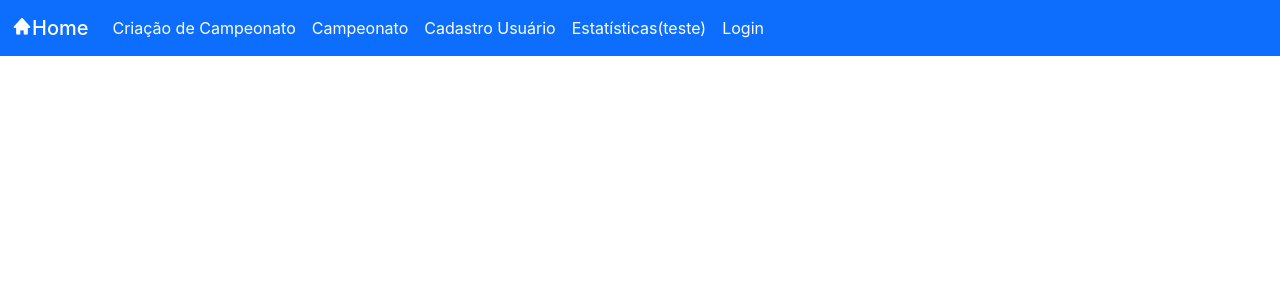
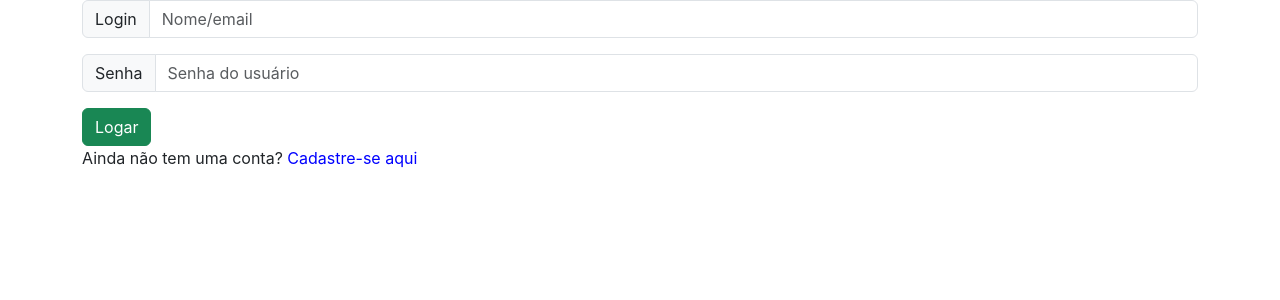
Before and after one commit to joao-eduardo17/tabelas-de-campeonatos, a React (Create React App) app in the folder frontend/: page / in a window 1280 px wide. Shown: the top 300 px of the page. Built offline with nearby package versions, Linux system fonts and the light colour scheme.

Commit message:
Criando a pagina de perfil e modal
Criando a pagina de perfil e parcialmente a de modal.

```diff
--- a/frontend/package.json
+++ b/frontend/package.json
@@ -13,6 +13,7 @@
     "axios": "^1.7.2",
     "bootstrap": "^5.3.3",
     "boxicons": "^2.1.4",
+    "frontend": "file:",
     "react": "^18.3.1",
     "react-dom": "^18.3.1",
     "react-scripts": "5.0.1",
--- a/frontend/src/components/navbar/index.tsx
+++ b/frontend/src/components/navbar/index.tsx
@@ -1,41 +1,47 @@
 /* eslint-disable jsx-a11y/anchor-is-valid */
-import { Component } from "react";
+import { Link } from "react-router-dom";
 
-type Props = {
-    paginas: string[]
-    mudaTela: Function
-}
-
-export default class Navbar extends Component<Props> {
-    render() {
+export default function Navbar() {
     const font = {
         color: "white",
         marginBottom: 0
-        }
+    };
 
     return (
         <nav className="navbar navbar-expand-lg bg-primary">
             <div className="container-fluid">
-                    <a className="navbar-brand h1" href="#" style={font} onClick={(e) => this.props.mudaTela("Home", e)}>
+                <Link className="navbar-brand h1" to="/home" style={font}>
                     <i className='bx bxs-home'></i>
                     Home
-                    </a>
+                </Link>
                 <button className="navbar-toggler" type="button" data-bs-toggle="collapse" data-bs-target="#navbarSupportedContent" aria-controls="navbarSupportedContent" aria-expanded="false" aria-label="Toggle navigation">
                     <span className="navbar-toggler-icon"></span>
                 </button>
                 <div className="collapse navbar-collapse" id="navbarSupportedContent">
                     <ul className="navbar-nav me-auto mb-2 mb-lg-0">
-                            {this.props.paginas.map((pagina, index) => (
-                                index > 0 ? (
                         <li className="nav-item">
-                                            <a className="nav-link active" aria-current="page" href="#" style={font} onClick={(e) => this.props.mudaTela(pagina, e)}>{pagina}</a>
+                            <Link className="nav-link active" to="/criacao-campeonato" style={font}>
+                                Criação de Campeonato
+                            </Link>
                         </li>
-                                ) : <></>
-                            ))}
+                        <li className="nav-item">
+                            <Link className="nav-link active" to="/campeonato" style={font}>
+                                Campeonato
+                            </Link>
+                        </li>
+                        <li className="nav-item">
+                            <Link className="nav-link active" to="/cadastro" style={font}>
+                                Cadastro Usuário
+                            </Link>
+                        </li>
+                        <li className="nav-item">
+                            <Link className="nav-link active" to="/estatisticas" style={font}>
+                                Estatísticas
+                            </Link>
+                        </li>
                     </ul>
                 </div>
             </div>
         </nav>
-        )
+    );
 }
-}
--- a/frontend/src/pages/cadastros/cadastro/index.tsx
+++ b/frontend/src/pages/cadastros/cadastro/index.tsx
@@ -19,10 +19,6 @@ export default class CadastroUsuario extends Component {
         this.confSenhaRef = createRef<HTMLInputElement>()
         this.cadastraUsuario = this.cadastraUsuario.bind(this)
     }
-
-    // componentDidMount(): void {
-
-    // }
 
     public async cadastraUsuario() { // Fazer verificação se o usuário colocou um email já existente
         try {
--- a/frontend/src/pages/cadastros/login/index.tsx
+++ b/frontend/src/pages/cadastros/login/index.tsx
@@ -1,74 +1,51 @@
-import { Component, createRef, RefObject } from "react";
+import { useRef } from "react";
+import { useNavigate } from "react-router-dom";
 import Input from "../../../components/input";
 import Auth from "../../../server/rotas/auth";
 import Swal from "sweetalert2";
 
-const auth = new Auth()
+const auth = new Auth();
 
-export default class LoginUsuario extends Component {
-    public loginRef: RefObject<HTMLInputElement>
-    private senhaRef: RefObject<HTMLInputElement>
+export default function LoginUsuario() {
+    const loginRef = useRef<HTMLInputElement>(null);
+    const senhaRef = useRef<HTMLInputElement>(null);
+    const navigate = useNavigate();
 
-    constructor(props: any) {
-        super(props)
-        this.loginRef = createRef<HTMLInputElement>()
-        this.senhaRef = createRef<HTMLInputElement>()
-        this.logaUsuario = this.logaUsuario.bind(this)
-        // this.state = {
-        //     tela: "login"
-        // }
-    }
+    async function logaUsuario() {
+        try {
+            const login = loginRef.current?.value || "";
+            const senha = senhaRef.current?.value || "";
 
-    public async logaUsuario() {
-        try {
-            const login = this.loginRef.current?.value || ""
-            const senha = this.senhaRef.current?.value || ""
-
-            if(!login || !senha) {
-                Swal.fire({
-                    title: "Erro",
-                    text: "Existe um campo não preenchido",
-                    icon: "warning"
-                })
-                return
+            if (!login || !senha) {
+                Swal.fire({ title: "Erro", text: "Preencha todos os campos", icon: "warning" });
+                return;
             }
 
-            const token = await auth.login(login, senha)
-            console.log(token.token)
-            sessionStorage.setItem("authentication", token.token)
+            const token = await auth.login(login, senha);
+            sessionStorage.setItem("authentication", token.token);
 
-            // for(let i = 0; i < usuarios.length; i++) {
-            //     if((usuarios[i]['nome'] === login && usuarios[i]['senha'] === senha) || (usuarios[i]['email'] === login && usuarios[i]['senha'] === senha)) {
-            //         Swal.fire({
-            //             title: "Login",
-            //             text: "Login feito com sucesso",
-            //             icon: "success"
-            //         })
-            //         break
-            //     }
-            // }
+            Swal.fire({ title: "Sucesso", text: "Login realizado!", icon: "success" });
+
+            navigate("/home");
         } catch (error) {
-            console.log(error)
-            Swal.fire({
-                title: "Erro",
-                text: `O usuário não foi cadastrado por conta de um erro: ${error}`,
-                icon: "error"
-              })
+            console.log(error);
+            Swal.fire({ title: "Erro", text: `Ocorreu um erro: ${error}`, icon: "error" });
         }
     }
 
-    render() {
-        return(
-            <>
-                <div className="container">
-                    <Input tipo="text" placeholder="Nome/email" titulo="Login" referencia={this.loginRef} />
-                    <Input tipo="password" placeholder="Senha do usuário" titulo="Senha" referencia={this.senhaRef} />
-                    <button type="button" className="btn btn-success" onClick={this.logaUsuario}>Logar</button>
-                </div>
-                <section>
-                    <p>Ainda não tem uma conta?<span>NÃO É PROBLEMA MEU</span></p>
-                </section>
-            </>
-        )
-    }
+    return (
+        <div className="container">
+            <Input tipo="text" placeholder="Nome/email" titulo="Login" referencia={loginRef} />
+            <Input tipo="password" placeholder="Senha do usuário" titulo="Senha" referencia={senhaRef} />
+            <button type="button" className="btn btn-success" onClick={logaUsuario}>
+                Logar
+            </button>
+            <p>
+                Ainda não tem uma conta?{" "}
+                <a onClick={() => navigate("/cadastro")} style={{ cursor: "pointer", color: "blue" }}>
+                    Cadastre-se aqui
+                </a>
+            </p>
+        </div>
+    );
 }
--- a/frontend/src/pages/criacaoCampeonato/index.tsx
+++ b/frontend/src/pages/criacaoCampeonato/index.tsx
@@ -1,34 +1,57 @@
-import React, { Component } from "react";
+import React, { useState, useRef } from "react";
+import { useNavigate } from "react-router-dom";
+import Input from "../../components/input";
 import CadastraTime from "../../components/modais/cadastraTime";
 import Lista from "../../components/listas/lista";
 import Botao from "../../components/botao";
+import Swal from "sweetalert2";
+import Clubes from "../../server/rotas/clubes";
+import Campeonatos from "../../server/rotas/campeonatos";
 
-interface State {
-    clubes: string[];
+const clube = new Clubes()
+const campeonato = new Campeonatos()
+
+export default function CriacaoCampeonato() {
+    const nomeCampRef = useRef<HTMLInputElement>(null);
+    const [clubes, setClubes] = useState<string[]>(() => {
+        return JSON.parse(sessionStorage.getItem("clubes") || "[]");
+    });
+    const navigate = useNavigate();
+
+    const handleClubesUpdated = () => {
+        setClubes(JSON.parse(sessionStorage.getItem("clubes") || "[]"));
+    };
+
+    async function createCamp() {
+        try {
+            const camp = nomeCampRef.current?.value || "";
+
+            if (!camp) {
+                Swal.fire({ title: "Erro", text: "Preencha o nome do campeonato", icon: "warning"})
+                return;
             }
 
-export default class CriacaoCampeonato extends Component<{}, State> {
-    constructor(props: {}) {
-        super(props);
-        this.state = {
-            clubes: JSON.parse(sessionStorage.getItem("clubes") || "[]"),
-        };
+            const clubes = JSON.parse(sessionStorage.getItem("clubes") || "[]");
+
+            //campeonato.postCampeonato(camp, "Campeonato", false, 1)
+
+            // clubes.forEach((c) => {
+            //     clube.postClube()
+            // })
+
+            navigate("/campeonato");
+        } catch(error) {
+            console.log(error);
+            Swal.fire({ title: "Erro", text: `Ocorreu um erro: ${error}`, icon: "error" });
+        }
     }
 
-    handleClubesUpdated = () => {
-        this.setState({
-            clubes: JSON.parse(sessionStorage.getItem("clubes") || "[]"),
-        });
-    };
-
-    render() {
     return (
         <>
-                <CadastraTime onClubesUpdated={this.handleClubesUpdated} />
-                <Lista titulo="Clubes" itens={this.state.clubes} />
-                <input type="text" className="form-control" placeholder="Nome do campeonato" />
+            <CadastraTime onClubesUpdated={handleClubesUpdated} />
+            <Lista titulo="Clubes" itens={clubes} />
+            <Input tipo="text" placeholder="Nome do campeonato" titulo="Camp" referencia={nomeCampRef} />
             <Botao titulo="Criar campeonato" />
         </>
     );
 }
-}
--- /dev/null
+++ b/frontend/src/pages/perfis/index.tsx
@@ -0,0 +1,11 @@
+import Lista from "../../components/listas/lista";
+import CadastraPerfil from "../../components/modais/cadastraPerfil";
+
+export default function Perfis() {
+    return (
+        <>
+            <CadastraPerfil onClubesUpdated={() => {}}/>
+            <Lista titulo="Perfis" itens={[]} />
+        </>
+    );
+}
--- a/frontend/src/rotas.tsx
+++ b/frontend/src/rotas.tsx
@@ -1,74 +1,25 @@
-import { Component } from "react";
+import { BrowserRouter as Router, Routes, Route } from "react-router-dom";
 import Campeonato from "./pages/campeonato";
 import Navbar from "./components/navbar";
 import CriacaoCampeonato from "./pages/criacaoCampeonato";
 import CadastroUsuario from "./pages/cadastros/cadastro";
-import Estatisticas from "./pages/estatisticas";
+//import Estatisticas from "./pages/estatisticas";
 import LoginUsuario from "./pages/cadastros/login";
+import Perfis from "./pages/perfis";
 
-type State = {
-  tela: string
+export default function Rotas() {
+  return (
+    <Router>
+      <Routes>
+        <Route path="/" element={<LoginUsuario />} />
+        <Route path="/cadastro" element={<><CadastroUsuario /></>} />
+        <Route path="/home" element={<><Navbar /></>} />
+        <Route path="/criacao-campeonato" element={<><Navbar /><CriacaoCampeonato /></>} />
+        <Route path="/campeonato" element={<><Navbar /><Campeonato /></>} />
+        <Route path="/cadastro" element={<><Navbar /><CadastroUsuario /></>} />
+        <Route path="/estatisticas" element={<><Navbar/></>} />
+        <Route path="/perfis" element={<><Navbar /><Perfis/></>} />
+      </Routes>
+    </Router>
+  );
 }
-
-export default class Rotas extends Component<{}, State> {
-  constructor(props: {} | Readonly<{}>){
-    super(props)
-    this.state = {
-      tela: 'Home' // Mudar conforme a aplicação pede
-    }
-    this.mudaTela = this.mudaTela.bind(this)
-  }
-
-  mudaTela(novaTela: string, evento: Event) {
-    evento.preventDefault()
-    this.setState({
-      tela: novaTela
-    })
-  }
-
-  render() {
-    const navbar = <Navbar paginas={["Home", "Criação de Campeonato", "Campeonato", "Cadastro Usuário", "Estatísticas(teste)", "Login"]} mudaTela={this.mudaTela}/>
-
-    if(this.state.tela === "Home"){
-      return (
-        <>
-          {navbar}
-        </>
-      );
-    } else if(this.state.tela === "Criação de Campeonato"){
-      return (
-        <>
-          {navbar}
-          <CriacaoCampeonato/>
-        </>
-      )
-    } else if(this.state.tela === "Campeonato"){
-      return (
-        <>
-          {navbar}
-          <Campeonato/>
-        </>
-      )
-    } else if(this.state.tela === "Cadastro Usuário"){
-      return(
-        <>
-          {navbar}
-          <CadastroUsuario/>
-        </>
-      )
-    } else if(this.state.tela === "Estatísticas(teste)"){
-      return(
-        <>
-          {navbar}
-          {/*<Estatisticas clube={{derrotas:0, empates: 3, vitorias: 17, jogos: 20, pontos: 44, pos: 1, gc: 2, gp: 24, sg: 22, campId: 1, clubeId:2}} historico={[{clubeCasaId: 2, clubeForaId: 3, placarCasa: 4, placarFora: 2, rodadaId: 1}, {clubeCasaId: 2, clubeForaId: 3, placarCasa: 4, placarFora: 2, rodadaId: 1}}]}/>*/}
-        </>
-      )
-    } else if(this.state.tela === "Login"){
-      return(
-        <>
-          <LoginUsuario />
-        </>
-      )
-    }
-  }
-}
```
Also changed, not shown: frontend/src/components/listas/listaId/index.tsx (added, +29 -0 lines), frontend/src/components/modais/cadastraPerfil/index.tsx (added, +60 -0 lines), 1 other file (tests, documents, lock files or other folders). Lines whose indentation alone changed are shown as unchanged.
